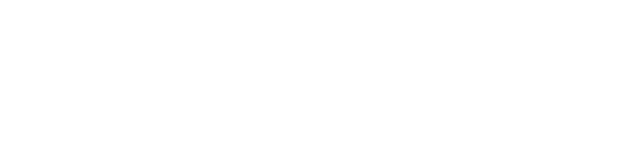
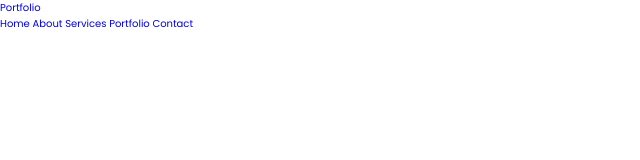
Before and after one commit to AnF1ldzZ/Project_PortfolioWebsite, a plain HTML site: page index.html in a window 1280 px wide. Shown: the whole page, without its empty margins (0-640 px from the left). Drawn offline with nearby package versions, Linux system fonts and the light colour scheme.

Commit message:
update html,css

```diff
--- a/css/style.css
+++ b/css/style.css
@@ -10,3 +10,15 @@
     scroll-behavior: smooth;
     font-family: 'Poppins', sans-serif;
 }
+
+:root {
+    --bg-color: #fdfdfd;
+    --text-color: #333;
+    --main-color: #754ef9;
+    --white-color: #fdfdfd;
+    --shadow-color: rgba(0,0,0, .2);
+}
+html {
+    font-size: 62.5%;
+    overflow: hidden;
+}
--- a/index.html
+++ b/index.html
@@ -20,7 +20,19 @@
 <body>
 
     <!-- header design -->
+    <header class="header">
+        <a href="#" class="logo">Portfolio</a>
 
+        <nav class="navbar">
+            <a href="#home">Home</a>
+            <a href="#about">About</a>
+            <a href="#services">Services</a>
+            <a href="#portfolio">Portfolio</a>
+            <a href="#contact">Contact</a>
+
+
+        </nav>
+    </header>
     <!-- home section design -->
 
     <!-- about section design -->
```
